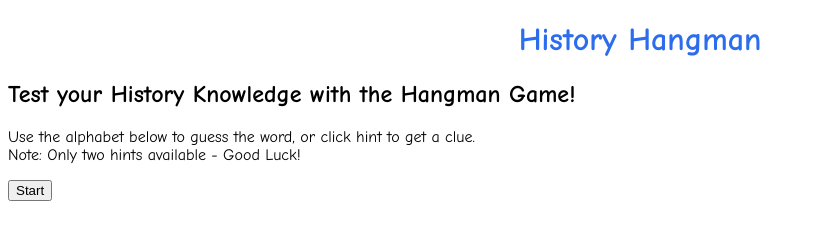
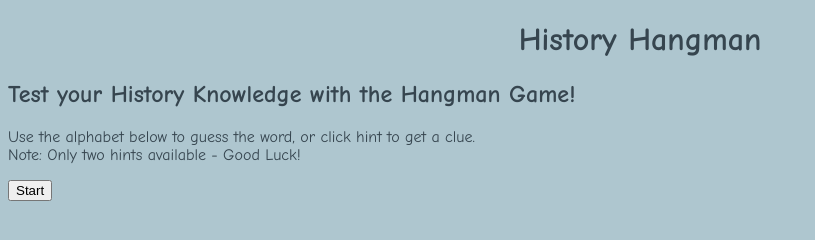
Before and after one commit to JamesThreadgill97/The-Undefinable-Project, a plain HTML site: page front-end/index.html in a window 1280 px wide. Shown: the whole page, without its empty margins (0-815 px from the left). Drawn offline with Linux system fonts and the light colour scheme.

Commit message:
Continued adding to js

```diff
--- a/front-end/index.css
+++ b/front-end/index.css
@@ -1,11 +1,13 @@
 body {
+    background-color: #AEC6CF;
+    color: #36454F;
     text-align: left;
     justify-content: left;
     font-family: "Comic Sans MS", "Comic Sans", cursive;
 }
 
 h1 {
-    color: rgb(44, 109, 237);
+    color: #36454F;
     font-size: 50 px;
     text-align: center;
 }
--- a/front-end/script.js
+++ b/front-end/script.js
@@ -1,10 +1,11 @@
 const startButton = document.getElementById("start")
 
-console.log(startButton)
+//console.log(startButton)
 
 startButton.addEventListener("click", startGame)
 
 async function startGame(){
+
     const repsData = await fetch(``)
     if (repsData.ok){
         const data = await repsData.json()
```
